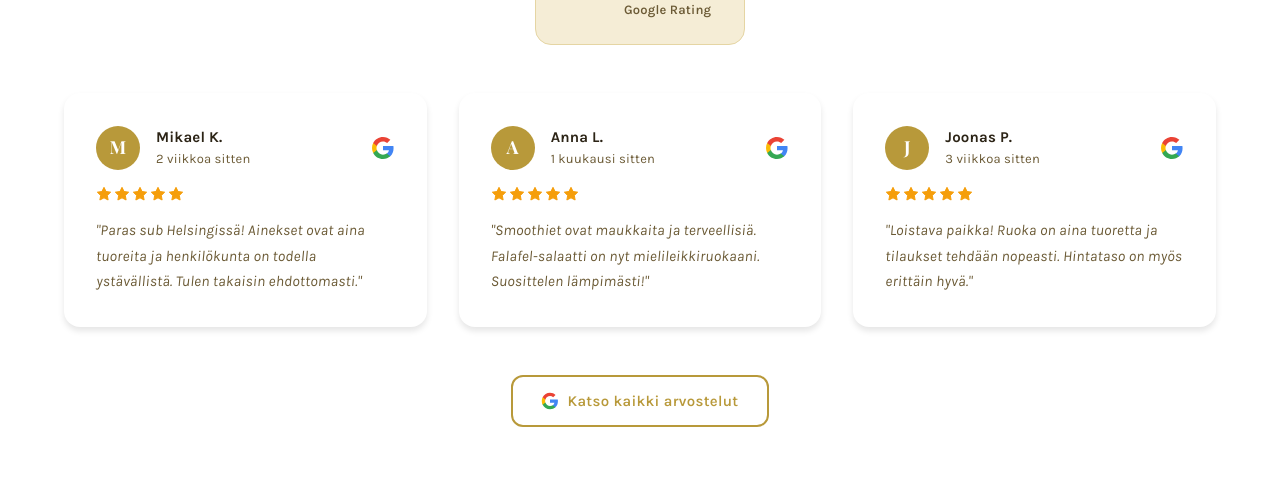
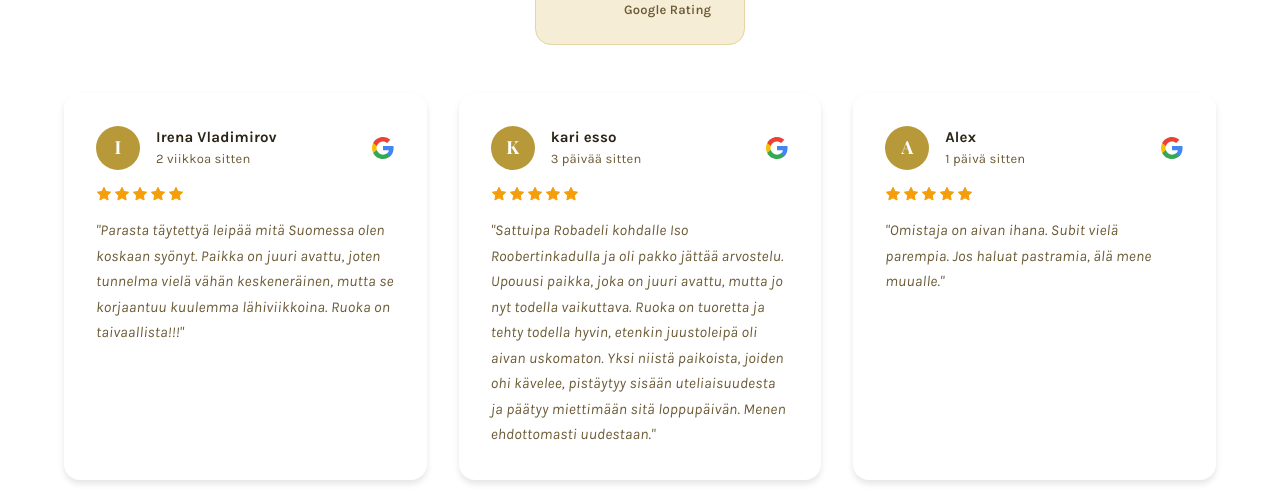
Before and after one commit to sahedalomsumit/robadeli.fi, a React (Vite) app: page / in a window 1280 px wide. Shown: the part 3420-3918 px from the top of the page. Built offline with nearby package versions, Linux system fonts and the light colour scheme.

Commit message:
refactor: update static Google Reviews data on homepage

```diff
--- a/src/pages/Home.jsx
+++ b/src/pages/Home.jsx
@@ -160,34 +160,34 @@ const offerItems = [
 // Google Reviews data (static — real embed is below)
 const reviews = [
   {
-    name: 'Mikael K.',
+    name: 'Irena Vladimirov',
     rating: 5,
     date: { fi: '2 viikkoa sitten', en: '2 weeks ago' },
     text: {
-      fi: 'Paras sub Helsingissä! Ainekset ovat aina tuoreita ja henkilökunta on todella ystävällistä. Tulen takaisin ehdottomasti.',
-      en: 'Best sub in Helsinki! The ingredients are always fresh and the staff is super friendly. Definitely coming back.'
+      fi: 'Parasta täytettyä leipää mitä Suomessa olen koskaan syönyt. Paikka on juuri avattu, joten tunnelma vielä vähän keskeneräinen, mutta se korjaantuu kuulemma lähiviikkoina. Ruoka on taivaallista!!!',
+      en: 'The best filled bread I have ever eaten in Finland. The place has just opened, so the atmosphere is still a bit unfinished, but I hear it will be sorted out in the coming weeks. The food is heavenly!!!'
     },
-    avatar: 'M',
+    avatar: 'I',
   },
   {
-    name: 'Anna L.',
+    name: 'kari esso',
     rating: 5,
-    date: { fi: '1 kuukausi sitten', en: '1 month ago' },
+    date: { fi: '3 päivää sitten', en: '3 days ago' },
     text: {
-      fi: 'Smoothiet ovat maukkaita ja terveellisiä. Falafel-salaatti on nyt mielileikkiruokaani. Suosittelen lämpimästi!',
-      en: 'The smoothies are delicious and healthy. The falafel salad is now my go-to lunch. Highly recommend!'
+      fi: 'Sattuipa Robadeli kohdalle Iso Roobertinkadulla ja oli pakko jättää arvostelu. Upouusi paikka, joka on juuri avattu, mutta jo nyt todella vaikuttava. Ruoka on tuoretta ja tehty todella hyvin, etenkin juustoleipä oli aivan uskomaton. Yksi niistä paikoista, joiden ohi kävelee, pistäytyy sisään uteliaisuudesta ja päätyy miettimään sitä loppupäivän. Menen ehdottomasti uudestaan.',
+      en: 'Came across Robadeli on Iso Roobertinkatu and had to leave a review. Brand new place that’s only just opened, but already seriously impressive. The food is fresh and done really well the cheese sandwich in particular was unreal. One of those places you walk past, pop in out of curiosity, and end up thinking about for the rest of the day. Definitely going back.'
+    },
+    avatar: 'K',
+  },
+  {
+    name: 'Alex',
+    rating: 5,
+    date: { fi: '1 päivä sitten', en: '1 day ago' },
+    text: {
+      fi: 'Omistaja on aivan ihana. Subit vielä parempia. Jos haluat pastramia, älä mene muualle.',
+      en: "The owner is a sweetheart. The subs even better. Want pastrami, don't go elsewhere."
     },
     avatar: 'A',
-  },
-  {
-    name: 'Joonas P.',
-    rating: 5,
-    date: { fi: '3 viikkoa sitten', en: '3 weeks ago' },
-    text: {
-      fi: 'Loistava paikka! Ruoka on aina tuoretta ja tilaukset tehdään nopeasti. Hintataso on myös erittäin hyvä.',
-      en: 'Great spot! Food is always fresh and orders are done quickly. The price point is also excellent.'
-    },
-    avatar: 'J',
   },
 ];
 
```
